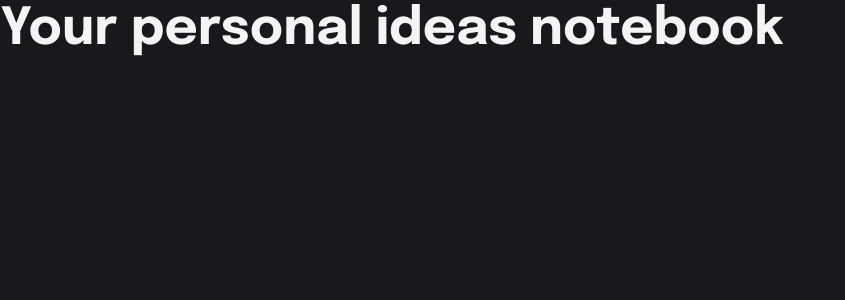
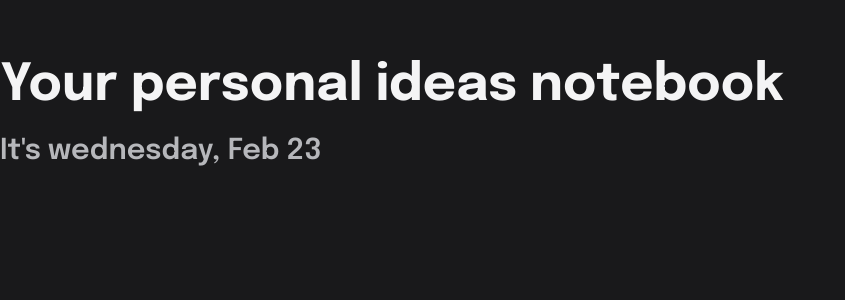
Before and after one commit to michibene/online-notebook-web, a React (Vite) app: page / in a window 1280 px wide. Shown: the top 300 px of the page, without its empty margins (0-845 px from the left). Built offline with nearby package versions, Linux system fonts and the light colour scheme.

Commit message:
Add basic header

```diff
--- a/src/assets/css/index.css
+++ b/src/assets/css/index.css
@@ -20,14 +20,14 @@ body {
 }
 
 h1 {
-    font-size: 2.7em;
+    font-size: 2.7rem;
     line-height: 1.2;
     font-weight: 700;
     color: var(--color-mainWhite);
 }
 
 h2 {
-    font-size: 2.2em;
+    font-size: 1.7rem;
     line-height: 1.3;
     font-weight: 700;
     color: var(--color-mainWhite);
@@ -35,11 +35,11 @@ h2 {
 
 @media (min-width: 1280px) {
     h1 {
-        font-size: 3.2em;
+        font-size: 3.2rem;
     }
 
     h2 {
-        font-size: 2.5em;
+        font-size: 1.8rem;
     }
 
     p {
--- a/src/pages/LandingPage.tsx
+++ b/src/pages/LandingPage.tsx
@@ -1,9 +1,9 @@
+import Header from "pages/sections/Header";
+
 export default function LandingPage() {
     return (
-        <div className="max-w-screen-xl mx-auto min-h-screen">
-            <header>
-                <h1>Your personal ideas notebook</h1>
-            </header>
+        <div className="max-w-screen-xl mx-auto min-h-screen px-8 xl:px-0">
+            <Header />
         </div>
     );
 }
--- /dev/null
+++ b/src/pages/sections/Header.tsx
@@ -0,0 +1,8 @@
+export default function Header() {
+    return (
+        <header className="my-10 lg:my-14 space-y-4">
+            <h1>Your personal ideas notebook</h1>
+            <h2 className="text-customGray font-semibold">It's wednesday, Feb 23</h2>
+        </header>
+    );
+}
--- a/tailwind.config.cjs
+++ b/tailwind.config.cjs
@@ -4,8 +4,9 @@ module.exports = {
     theme: {
         extend: {
             colors: {
-                mainBlack: "#19191b",
-                mainWhite: "#f4f4f5",
+                mainBlack: "#19191B",
+                mainWhite: "#F4F4F5",
+                customGray: "#B6B7BB",
             },
         },
     },
```
